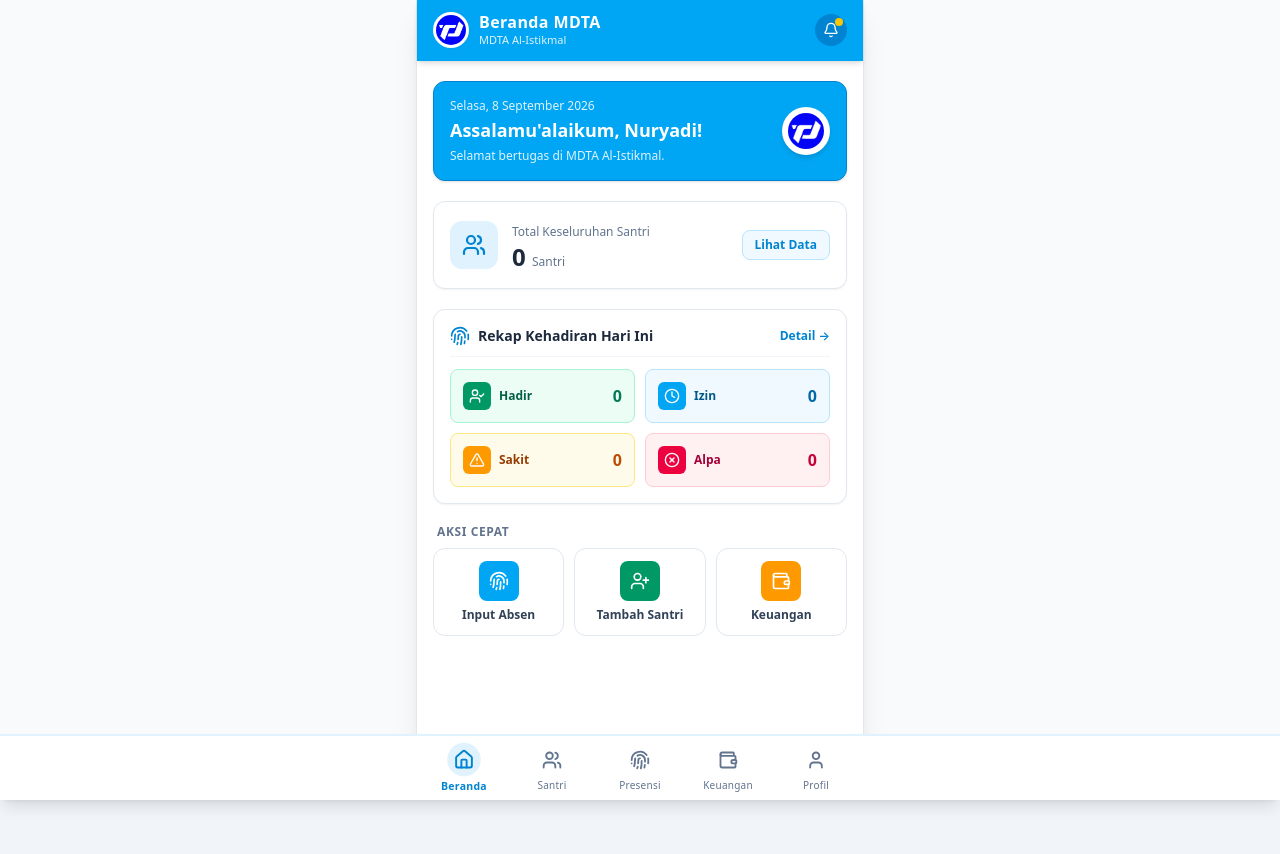
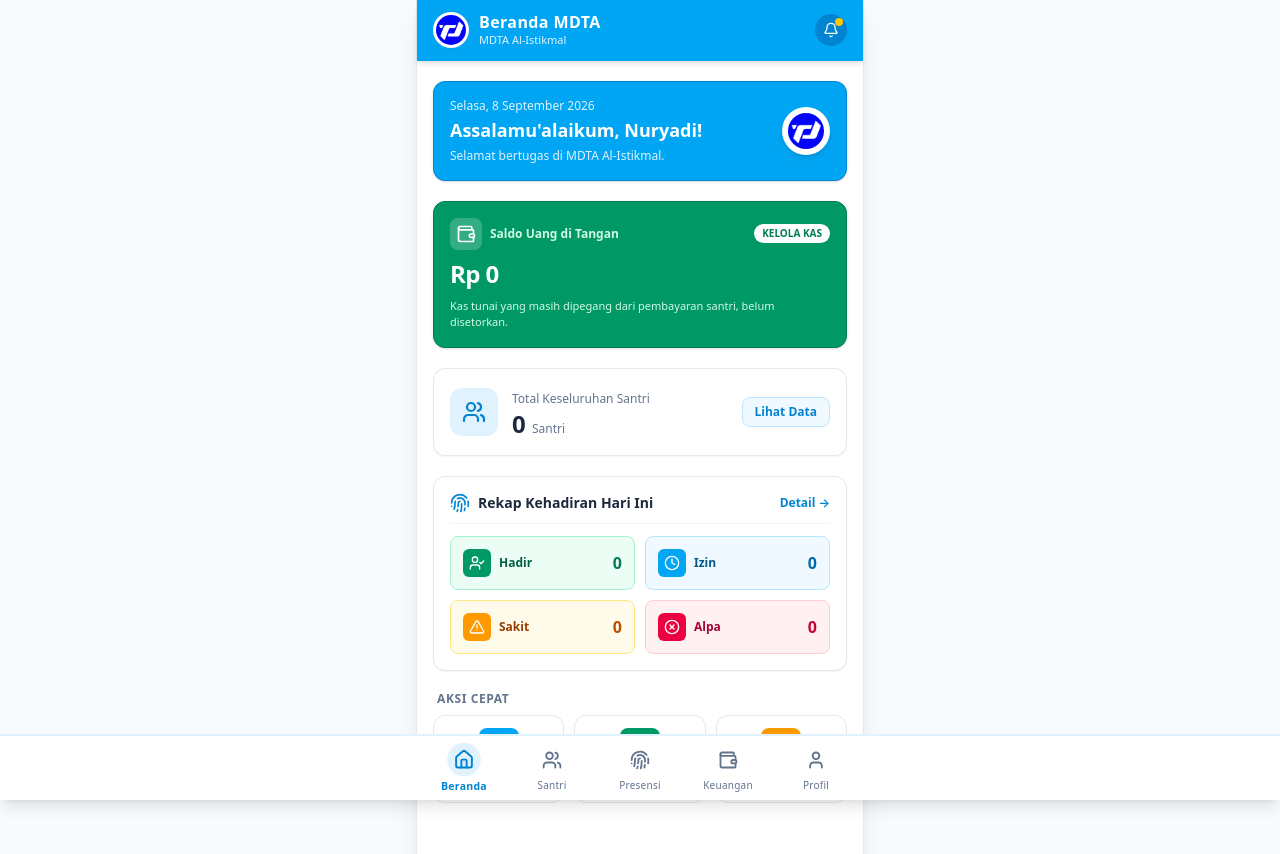
Before and after one commit to Nuryadi22/mdta, a Next.js app: page / in a window 1280 px wide. Shown: the top 854 px of the page. Before the commit the page ends 800 px from the top, so only its background shows below. Built offline with nearby package versions, Linux system fonts and the light colour scheme; no server answers; the database is empty.

Commit message:
feat: add saldo di tangan feature and update revalidation paths in keuangan actions

```diff
--- a/src/app/actions/keuangan.ts
+++ b/src/app/actions/keuangan.ts
@@ -273,6 +273,7 @@ export async function addPayment(data: {
     );
 
     revalidatePath('/keuangan');
+    revalidatePath('/');
     return { success: true };
   } catch (error) {
     console.error('Error adding payment:', error);
@@ -301,9 +302,28 @@ export async function addCashHandout(data: {
     );
 
     revalidatePath('/keuangan');
+    revalidatePath('/');
     return { success: true };
   } catch (error) {
     console.error('Error adding cash handout:', error);
     return { success: false, error: 'Gagal mencatat setoran kas di database' };
   }
 }
+
+export async function getSaldoDiTangan(): Promise<number> {
+  try {
+    const [incomeRows] = await db.query<RowDataPacket[]>(
+      'SELECT CAST(COALESCE(SUM(amount), 0) AS DOUBLE) AS total FROM payments'
+    );
+    const [handoutRows] = await db.query<RowDataPacket[]>(
+      'SELECT CAST(COALESCE(SUM(amount), 0) AS DOUBLE) AS total FROM cash_handouts'
+    );
+
+    const totalIncome = Number(incomeRows[0]?.total ?? 0);
+    const totalHandouts = Number(handoutRows[0]?.total ?? 0);
+    return Math.max(0, totalIncome - totalHandouts);
+  } catch (error) {
+    console.error('Error getting saldo di tangan:', error);
+    return 0;
+  }
+}
--- a/src/app/page.tsx
+++ b/src/app/page.tsx
@@ -6,6 +6,7 @@ import { Users, UserCheck, Clock, AlertTriangle, XCircle, Fingerprint, Wallet, U
 import { useProfile } from '@/app/lib/profile';
 import { useSantri } from '@/app/lib/santri';
 import { getTodayAttendanceStats } from '@/app/actions/presensi';
+import { getSaldoDiTangan } from '@/app/actions/keuangan';
 
 export default function BerandaPage() {
   const { profile } = useProfile();
@@ -16,12 +17,23 @@ export default function BerandaPage() {
     sakit: 0,
     alpa: 0,
   });
+  const [saldoDiTangan, setSaldoDiTangan] = useState(0);
 
   useEffect(() => {
     getTodayAttendanceStats().then((data) => {
       setTodayAttendance(data);
     });
+    getSaldoDiTangan().then((saldo) => {
+      setSaldoDiTangan(saldo);
+    });
   }, []);
+
+  const formatRupiah = (val: number) =>
+    new Intl.NumberFormat('id-ID', {
+      style: 'currency',
+      currency: 'IDR',
+      maximumFractionDigits: 0,
+    }).format(val);
 
   // Summary data synced with state
   const stats = {
@@ -52,6 +64,28 @@ export default function BerandaPage() {
             className="w-12 h-12 object-cover rounded-full bg-white p-1 shadow-md border-2 border-white/60"
           />
         </div>
+      </div>
+
+      {/* Saldo Uang di Tangan */}
+      <div className="bg-emerald-600 text-white rounded-xl p-4 shadow-sm border border-emerald-700 space-y-2">
+        <div className="flex items-center justify-between">
+          <div className="flex items-center space-x-2">
+            <div className="w-8 h-8 bg-white/20 rounded-lg flex items-center justify-center">
+              <Wallet className="w-5 h-5 text-white" />
+            </div>
+            <span className="text-xs font-semibold text-emerald-100">Saldo Uang di Tangan</span>
+          </div>
+          <Link
+            href="/keuangan"
+            className="text-[10px] font-bold bg-white text-emerald-700 px-2 py-0.5 rounded-full uppercase hover:bg-emerald-50"
+          >
+            Kelola Kas
+          </Link>
+        </div>
+        <h2 className="text-2xl font-extrabold tracking-tight">{formatRupiah(saldoDiTangan)}</h2>
+        <p className="text-[11px] text-emerald-100">
+          Kas tunai yang masih dipegang dari pembayaran santri, belum disetorkan.
+        </p>
       </div>
 
       {/* Main Stat Card: Total Santri */}
```
